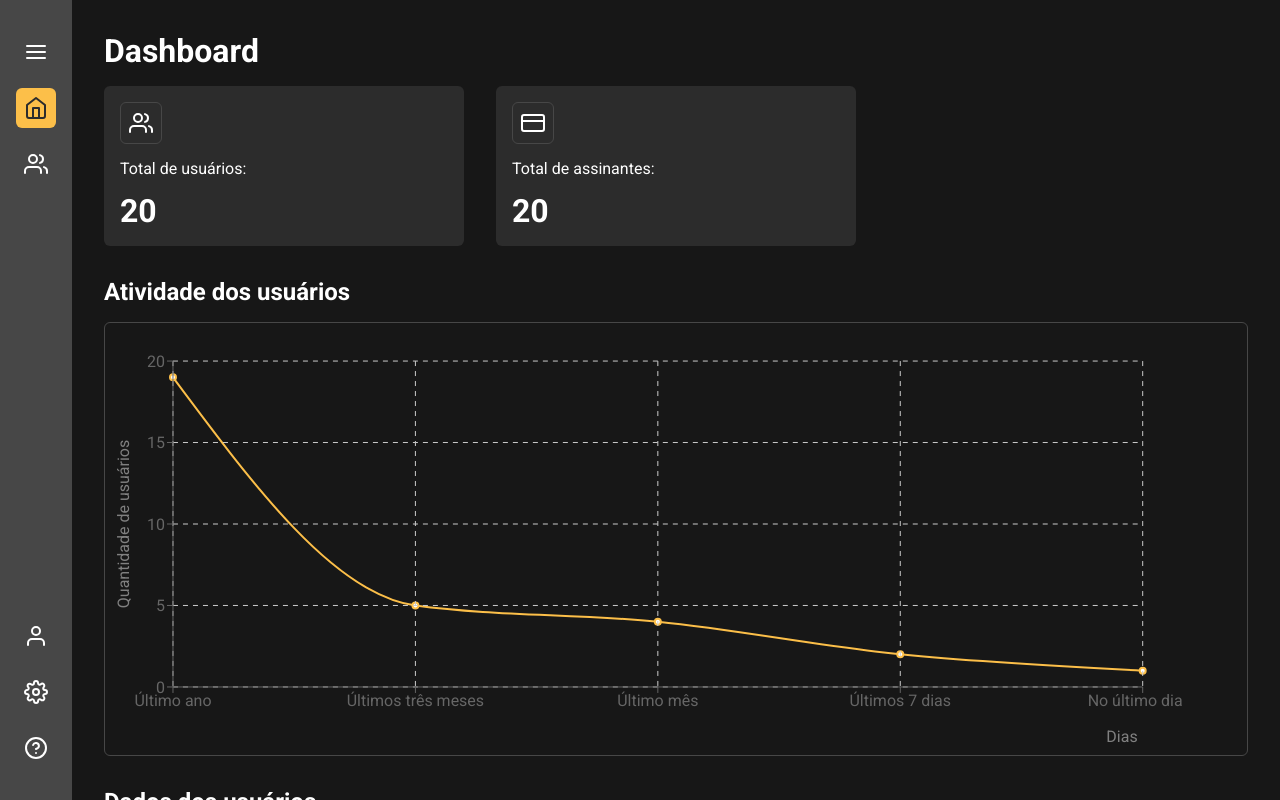
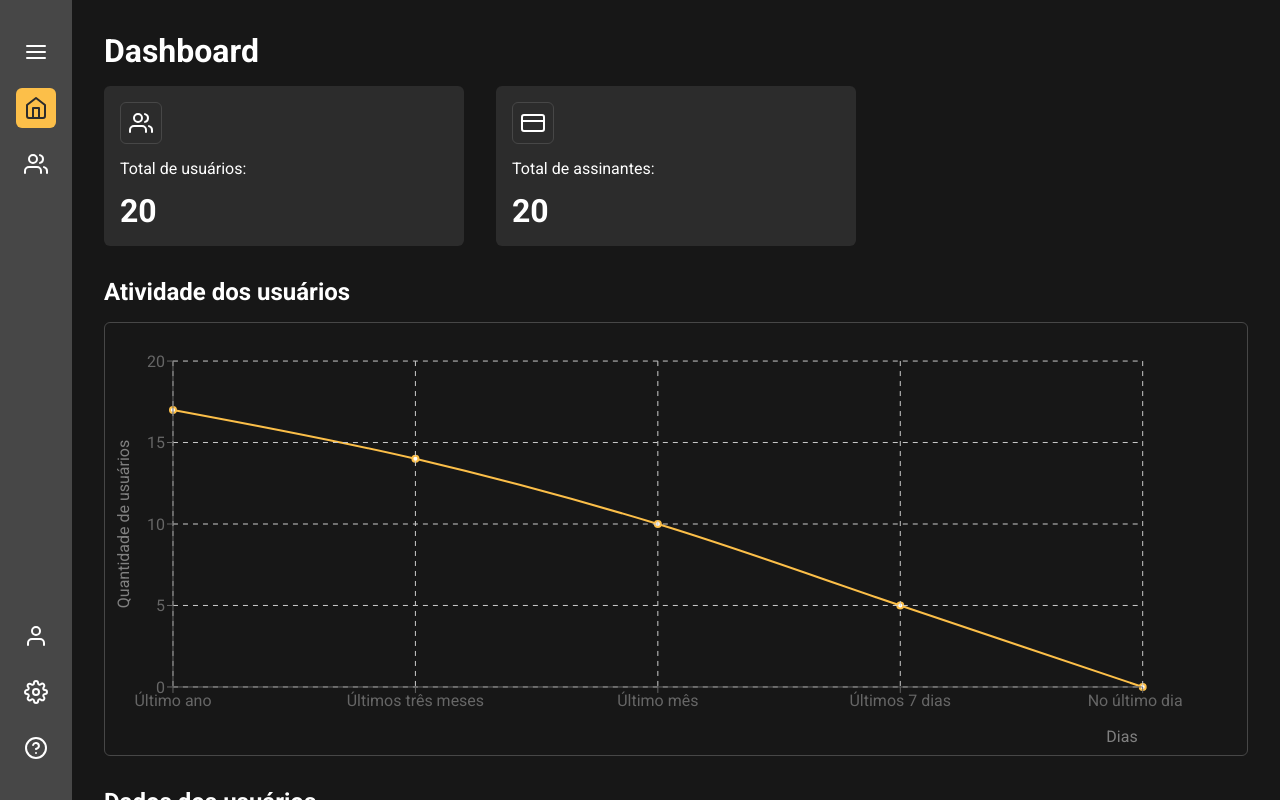
Before and after one commit to VitorHugoAntunes/ReactJS_Dashboard, a React (Vite) app: page /login in a window 1280 px wide. Both pictures are taken after typing "name@example.com", "Sample123" into the empty fields and a click on the button "Sign in". Shown: the top 800 px of the page. Built offline with nearby package versions, Linux system fonts and the light colour scheme.

Commit message:
feat: Create theme provider
- Add theme context

```diff
--- a/src/App.tsx
+++ b/src/App.tsx
@@ -4,11 +4,12 @@ import Layout from './components/Layout';
 import { SidebarProvider } from './contexts/SidebarContext';
 import allRoutes from './Routes';
 import { UsersProvider } from './contexts/UsersContext';
-import { UserTokenProvider } from './contexts/UserToken';
+import { UserTokenProvider } from './contexts/UserTokenContext';
 import Login from './pages/Login';
 import NotFound from './pages/NotFound';
 import useLoggedUser from './hooks/useLoggedUser';
 import { Navigate } from 'react-router-dom';
+import { ThemeProvider } from './contexts/ThemeContext';
 
 function App() {
   const { loggedUser } = useLoggedUser();
@@ -16,6 +17,7 @@ function App() {
   return (
     <BrowserRouter>
       <GlobalStyles />
+      <ThemeProvider>
         <UserTokenProvider>
           <UsersProvider>
             <SidebarProvider>
@@ -41,6 +43,7 @@ function App() {
             </SidebarProvider>
           </UsersProvider>
         </UserTokenProvider>
+      </ThemeProvider>
     </BrowserRouter>
   );
 }
--- a/src/components/Chart/index.tsx
+++ b/src/components/Chart/index.tsx
@@ -71,7 +71,6 @@ export default function Chart() {
             setLastWeek(lastWeekUsers);
             setLastMonth(lastMonthUsers);
             setLastThreeMonths(lastThreeMonthsUsers);
-            setLastThreeMonths(lastThreeMonthsUsers);
             setLastYear(lastYearUsers);
         }
     }, [dataLoading, usersData]);
@@ -86,7 +85,7 @@ export default function Chart() {
                 <ResponsiveContainer className="chart" width="95%">
                     <LineChart accessibilityLayer={true} data={userFilteredByDate} margin={{ top: 30, right: 40, left: 0, bottom: 30 }}>
 
-                        <Line type="monotone" strokeWidth={2} dataKey="quantity" stroke="#fcbf49" />
+                        <Line type="monotone" strokeWidth={2} dataKey={"quantity"} stroke="#fcbf49" />
                         <CartesianGrid stroke="#ccc" strokeDasharray="5 5" />
                         <XAxis dataKey="date">
                             <Label
--- /dev/null
+++ b/src/contexts/ThemeContext.tsx
@@ -0,0 +1,49 @@
+import { ReactNode, useState } from "react";
+import { createContext } from "react";
+
+// Definindo o tema personalizado
+const customTheme = {
+  light: {
+    backgroundColor: 'white',
+    textColor: 'black',
+    buttonColor: 'blue',
+  },
+  dark: {
+    backgroundColor: 'black',
+    textColor: 'white',
+    buttonColor: 'green',
+  },
+};
+
+// Tipagem do contexto
+interface ThemeContextType {
+  activeTheme: typeof customTheme.dark;
+  changeTheme: (theme: string) => void;
+}
+
+// Propriedades do provider
+interface ThemeProviderProps {
+  children: ReactNode;
+}
+
+// Criacao do contexto
+export const ThemeContext = createContext({} as ThemeContextType);
+
+export function ThemeProvider({ children }: ThemeProviderProps) {
+  const [activeTheme, setActiveTheme] = useState<typeof customTheme.dark>(customTheme.dark); // Defina o tema inicial aqui
+
+  // Mudanca de estado do contexto com base no estado atual
+  function changeTheme(theme: string) {
+    if (theme === 'lightMode') {
+      setActiveTheme(customTheme.light);
+    } else {
+      setActiveTheme(customTheme.dark);
+    }
+  }
+
+  return (
+    <ThemeContext.Provider value={{ activeTheme, changeTheme }}>
+      {children}
+    </ThemeContext.Provider>
+  );
+}
--- a/src/data/users.json
+++ b/src/data/users.json
@@ -5,7 +5,7 @@
         "lastName": "Doe",
         "email": "john@example.com",
         "whatsapp": "1234567890",
-        "date": "2024-01-01"
+        "date": "2024-05-01"
     },
     {
         "id": "2",
@@ -13,7 +13,7 @@
         "lastName": "Smith",
         "email": "jane@example.com",
         "whatsapp": "0987654321",
-        "date": "2024-01-02"
+        "date": "2024-05-02"
     },
     {
         "id": "3",
@@ -21,7 +21,7 @@
         "lastName": "Johnson",
         "email": "michael@example.com",
         "whatsapp": "5678901234",
-        "date": "2024-02-03"
+        "date": "2024-05-03"
     },
     {
         "id": "4",
@@ -37,7 +37,7 @@
         "lastName": "Taylor",
         "email": "william@example.com",
         "whatsapp": "7890123456",
-        "date": "2024-05-06"
+        "date": "2024-05-08"
     },
     {
         "id": "6",
@@ -45,7 +45,7 @@
         "lastName": "Jones",
         "email": "olivia@example.com",
         "whatsapp": "8901234567",
-        "date": "2024-01-06"
+        "date": "2024-05-08"
     },
     {
         "id": "7",
@@ -53,7 +53,7 @@
         "lastName": "Williams",
         "email": "james@example.com",
         "whatsapp": "9012345678",
-        "date": "2024-01-07"
+        "date": "2024-05-05"
     },
     {
         "id": "8",
@@ -61,7 +61,7 @@
         "lastName": "Brown",
         "email": "isabella@example.com",
         "whatsapp": "0123456789",
-        "date": "2024-01-08"
+        "date": "2024-05-08"
     },
     {
         "id": "9",
@@ -69,7 +69,7 @@
         "lastName": "Miller",
         "email": "benjamin@example.com",
         "whatsapp": "2345678901",
-        "date": "2024-01-09"
+        "date": "2024-04-09"
     },
     {
         "id": "10",
@@ -77,7 +77,7 @@
         "lastName": "Davis",
         "email": "sophia@example.com",
         "whatsapp": "3456789012",
-        "date": "2024-01-10"
+        "date": "2024-04-10"
     },
     {
         "id": "11",
@@ -85,7 +85,7 @@
         "lastName": "Garcia",
         "email": "alexander@example.com",
         "whatsapp": "4567890123",
-        "date": "2024-01-11"
+        "date": "2024-03-11"
     },
     {
         "id": "12",
@@ -93,7 +93,7 @@
         "lastName": "Rodriguez",
         "email": "mia@example.com",
         "whatsapp": "5678901234",
-        "date": "2024-05-12"
+        "date": "2024-02-12"
     },
     {
         "id": "13",
@@ -101,7 +101,7 @@
         "lastName": "Martinez",
         "email": "elijah@example.com",
         "whatsapp": "6789012345",
-        "date": "2024-01-13"
+        "date": "2024-04-13"
     },
     {
         "id": "14",
@@ -109,7 +109,7 @@
         "lastName": "Hernandez",
         "email": "ava@example.com",
         "whatsapp": "7890123456",
-        "date": "2024-01-14"
+        "date": "2024-03-14"
     },
     {
         "id": "15",
--- a/src/hooks/useLoggedUser.ts
+++ b/src/hooks/useLoggedUser.ts
@@ -1,5 +1,5 @@
 import { useContext } from 'react'
-import { LoggedUserContext } from '../contexts/LoggedUser';
+import { LoggedUserContext } from '../contexts/LoggedUserContext';
 
 export default function useUserTokenContext() {
     const { loggedUser, setLoggedUser } = useContext(LoggedUserContext);
--- /dev/null
+++ b/src/hooks/useTheme.ts
@@ -0,0 +1,10 @@
+import { useContext } from 'react'
+import { ThemeContext } from '../contexts/ThemeContext'
+
+export default function useSidebarContext() {
+  const { activeTheme, changeTheme } = useContext(ThemeContext);
+
+  return {
+    activeTheme, changeTheme
+  }
+}
--- a/src/hooks/useUserToken.ts
+++ b/src/hooks/useUserToken.ts
@@ -1,5 +1,5 @@
 import { useContext } from 'react'
-import { UserTokenContext } from '../contexts/UserToken';
+import { UserTokenContext } from '../contexts/UserTokenContext';
 
 export default function useUserTokenContext() {
     const { userToken, setUserToken } = useContext(UserTokenContext);
--- a/src/main.tsx
+++ b/src/main.tsx
@@ -1,7 +1,7 @@
 import React from 'react'
 import ReactDOM from 'react-dom/client'
 import App from './App.tsx'
-import { LoggedUserProvider } from './contexts/LoggedUser.tsx'
+import { LoggedUserProvider } from './contexts/LoggedUserContext.tsx'
 
 ReactDOM.createRoot(document.getElementById('root')!).render(
   <React.StrictMode>
--- a/src/pages/Help/index.tsx
+++ b/src/pages/Help/index.tsx
@@ -5,28 +5,28 @@ import { Container } from "./styles";
 const faqs = [
     {
         id: 1,
-        question: 'Como faço para resetar minha senha?',
-        answer: 'Clique em "Esqueci minha senha" na tela de login e siga as instruções.'
+        question: 'Como faço para exportar meus dados?',
+        answer: 'Clique no menu de Todos os Clientes e depois clique em "Exportar dados". Os dados serão exportados para uma planilha de Excel e você pode visualizar, editar ou compartilhar.'
     },
     {
         id: 2,
-        question: 'Como faço para alterar meu nome de usuário?',
-        answer: 'Clique em "Editar perfil" na tela de configurações e altere o campo "Nome de usuário".'
+        question: 'Como faço para exportar meus dados?',
+        answer: 'Clique no menu de Todos os Clientes e depois clique em "Exportar dados". Os dados serão exportados para uma planilha de Excel e você pode visualizar, editar ou compartilhar.'
     },
     {
         id: 3,
-        question: 'Como faço para alterar minha foto de perfil?',
-        answer: 'Clique em "Editar perfil" na tela de configurações e altere o campo "Foto de perfil".'
+        question: 'Como faço para exportar meus dados?',
+        answer: 'Clique no menu de Todos os Clientes e depois clique em "Exportar dados". Os dados serão exportados para uma planilha de Excel e você pode visualizar, editar ou compartilhar.'
     },
     {
         id: 4,
-        question: 'Como faço para alterar meu e-mail?',
-        answer: 'Clique em "Editar perfil" na tela de configurações e altere o campo "E-mail".'
+        question: 'Como faço para exportar meus dados?',
+        answer: 'Clique no menu de Todos os Clientes e depois clique em "Exportar dados". Os dados serão exportados para uma planilha de Excel e você pode visualizar, editar ou compartilhar.'
     },
     {
         id: 5,
-        question: 'Como faço para alterar minha senha?',
-        answer: 'Clique em "Editar perfil" na tela de configurações e altere o campo "Senha".'
+        question: 'Como faço para exportar meus dados?',
+        answer: 'Clique no menu de Todos os Clientes e depois clique em "Exportar dados". Os dados serão exportados para uma planilha de Excel e você pode visualizar, editar ou compartilhar.'
     }
 ]
 
--- a/src/pages/Settings/index.tsx
+++ b/src/pages/Settings/index.tsx
@@ -4,12 +4,19 @@ import { SettingsContainer } from "./styles";
 import darkModeImage from '../../assets/dark_mode_wireframe.svg'
 import lightModeImage from '../../assets/light_mode_wireframe.svg'
 
+import useTheme from '../../hooks/useTheme'
+
 export default function Settings() {
+    const { activeTheme, changeTheme } = useTheme()
+
     function handleBoxClick(radioButtonId: string) {
         const radioButton = document.getElementById(radioButtonId) as HTMLInputElement;
         if (radioButton) {
             radioButton.checked = true;
         }
+
+        changeTheme(radioButtonId);
+        console.log(activeTheme);
     }
 
     return (
@@ -20,13 +27,13 @@ export default function Settings() {
                 <h3>Appearance</h3>
 
                 <section>
-                    <Box onClick={() => handleBoxClick('default')}>
+                    <Box onClick={() => handleBoxClick('defaultMode')}>
                         <div>
                             <img src={darkModeImage} alt="Dark mode" />
                         </div>
                         <div>
                             <label>Default</label>
-                            <input type="radio" defaultChecked id="default" name="mode" />
+                            <input type="radio" defaultChecked id="defaultMode" name="mode" />
                         </div>
                     </Box>
 
```
Also changed, not shown: src/contexts/LoggedUserContext.tsx (renamed from src/contexts/LoggedUser.tsx), src/contexts/UserTokenContext.tsx (renamed from src/contexts/UserToken.tsx). Lines whose indentation alone changed are shown as unchanged.
